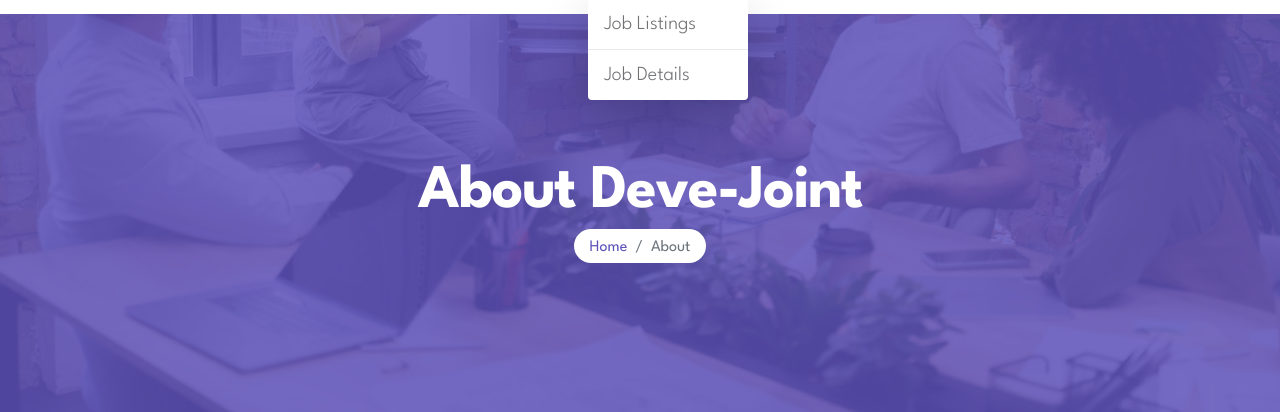
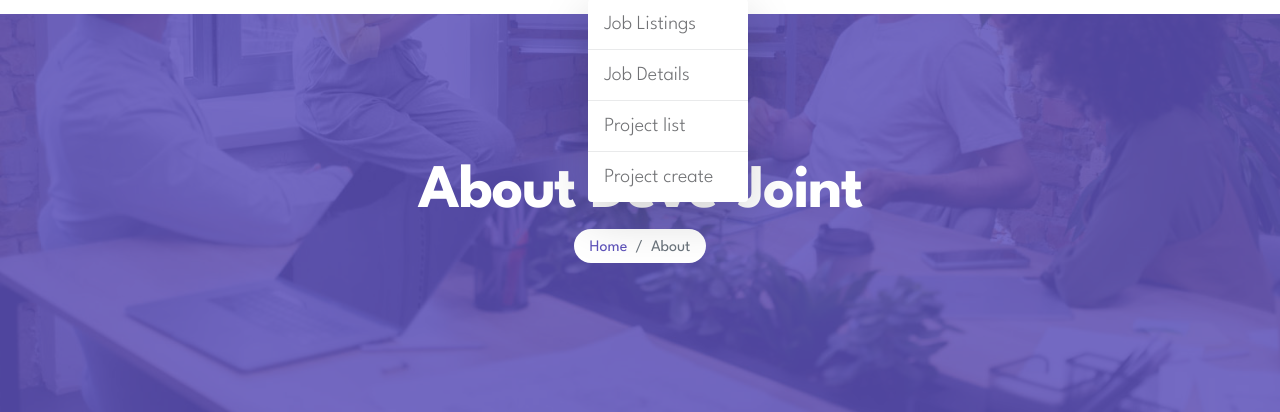
Before and after one commit to Parus-Sail/Deve-Joint, a Django app: page /main/about/ in a window 1280 px wide, after a click on "Pages". Shown: the part 91-503 px from the top of the page. Run offline with Django 4.2, Linux system fonts and the light colour scheme; parts of the project's set-up code (start-up, migrations or seed data) failed here and were passed over; some libraries are stand-ins or nearby versions.

Commit message:
projectapp: update menu template

```diff
--- a/app/templates/includes/main_menu.html
+++ b/app/templates/includes/main_menu.html
@@ -43,6 +43,12 @@
             <li>
               <a class="dropdown-item" href="{% url 'main:job-details' %}">Job Details</a>
             </li>
+            <li>
+              <a class="dropdown-item" href="{% url 'projectapp:list' %}">Project list</a>
+            </li>
+            <li>
+              <a class="dropdown-item" href="{% url 'projectapp:create' %}">Project create</a>
+            </li>
           </ul>
         </li>
         <li class="nav-item">
```
